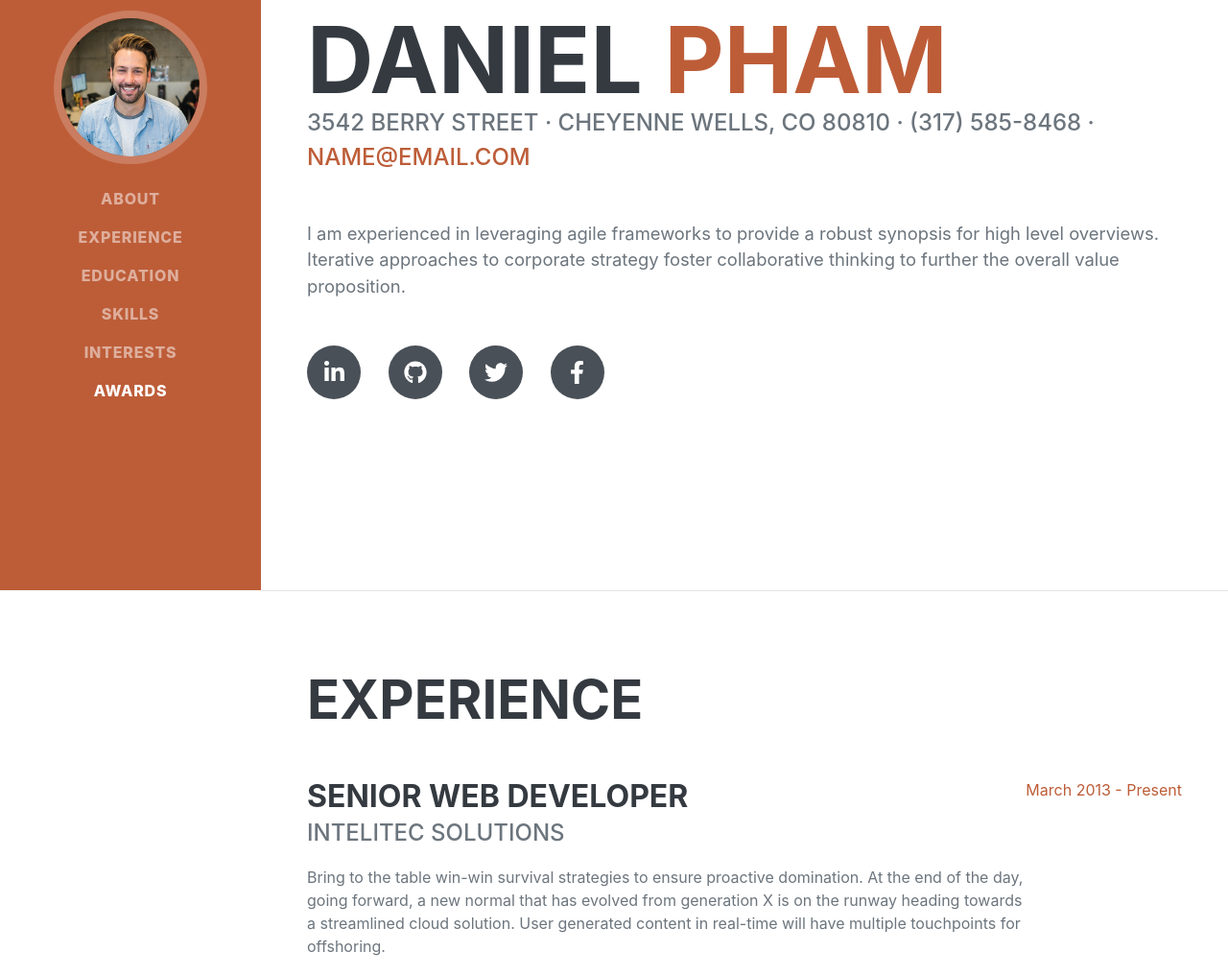
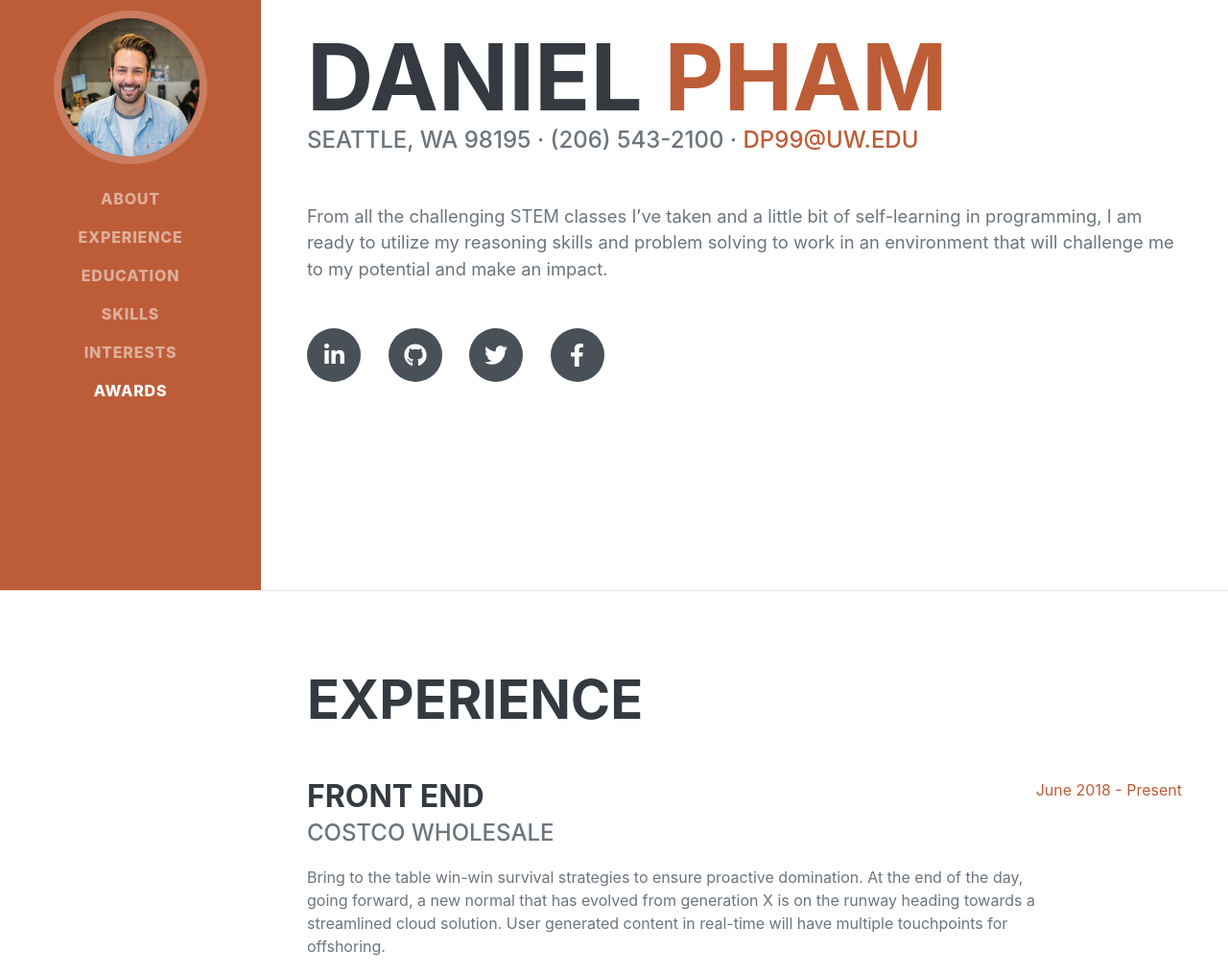
Before and after one commit to dannopham/dannopham.github.io, a plain HTML site: page index.html in a window 1280 px wide. Shown: the part 185-1202 px from the top of the page at 96% size. Drawn offline with nearby package versions, Linux system fonts and the light colour scheme; a web font is replaced by a local one.

Commit message:
Resume Update

```diff
--- a/index.html
+++ b/index.html
@@ -6,7 +6,7 @@
   <meta name="viewport" content="width=device-width, initial-scale=1, shrink-to-fit=no" />
   <meta name="description" content="" />
   <meta name="author" content="" />
-  <title>Resume - Start Bootstrap Theme</title>
+  <title>My Resume</title>
   <link rel="icon" type="image/x-icon" href="assets/img/favicon.ico" />
   <!-- Font Awesome icons (free version)-->
   <script src="https://use.fontawesome.com/releases/v5.15.1/js/all.js" crossorigin="anonymous"></script>
@@ -47,10 +47,10 @@
           <span class="text-primary">Pham</span>
         </h1>
         <div class="subheading mb-5">
-          3542 Berry Street · Cheyenne Wells, CO 80810 · (317) 585-8468 ·
-          <a href="mailto:name@email.com">name@email.com</a>
+          Seattle, WA 98195 · (206) 543-2100 ·
+          <a href="dp99@uw.edu">dp99@uw.edu</a>
         </div>
-        <p class="lead mb-5">I am experienced in leveraging agile frameworks to provide a robust synopsis for high level overviews. Iterative approaches to corporate strategy foster collaborative thinking to further the overall value proposition.</p>
+        <p class="lead mb-5">From all the challenging STEM classes I’ve taken and a little bit of self-learning in programming, I am ready to utilize my reasoning skills and problem solving to work in an environment that will challenge me to my potential and make an impact.</p>
         <div class="social-icons">
           <a class="social-icon" href="#"><i class="fab fa-linkedin-in"></i></a>
           <a class="social-icon" href="#"><i class="fab fa-github"></i></a>
@@ -66,12 +66,12 @@
         <h2 class="mb-5">Experience</h2>
         <div class="d-flex flex-column flex-md-row justify-content-between mb-5">
           <div class="flex-grow-1">
-            <h3 class="mb-0">Senior Web Developer</h3>
-            <div class="subheading mb-3">Intelitec Solutions</div>
+            <h3 class="mb-0">Front End</h3>
+            <div class="subheading mb-3">Costco Wholesale</div>
             <p>Bring to the table win-win survival strategies to ensure proactive domination. At the end of the day, going forward, a new normal that has evolved from generation X is on the runway heading towards a streamlined cloud solution. User
               generated content in real-time will have multiple touchpoints for offshoring.</p>
           </div>
-          <div class="flex-shrink-0"><span class="text-primary">March 2013 - Present</span></div>
+          <div class="flex-shrink-0"><span class="text-primary">June 2018 - Present</span></div>
         </div>
         <div class="d-flex flex-column flex-md-row justify-content-between mb-5">
           <div class="flex-grow-1">
```
